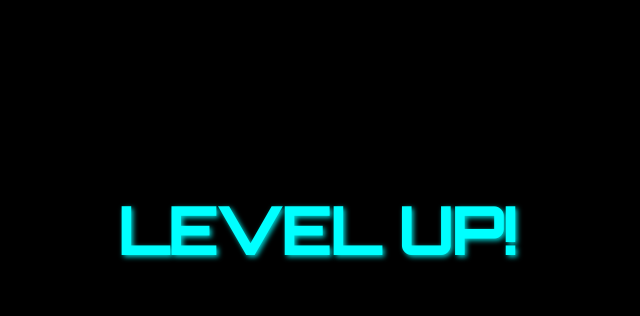
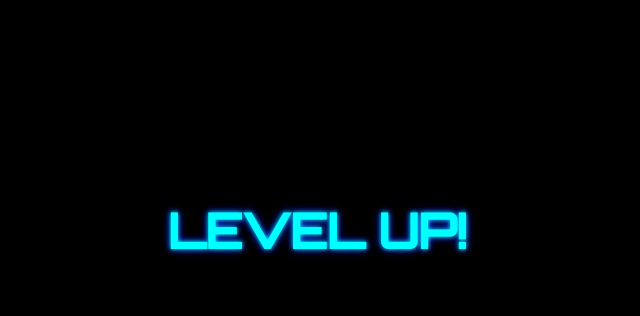
Before and after one commit to sante-ciani/leveling-site-sistem, a plain HTML site: page index.html in a window 1280 px wide. Shown: the part 178-494 px from the top of the page, without its empty margins (323-963 px from the left). Drawn offline with Linux system fonts and the light colour scheme.

Commit message:
Update style.css

```diff
--- a/style.css
+++ b/style.css
@@ -2,34 +2,33 @@
 
 body {
     background-color: black;
-    color: white;
+    color: cyan;
+    font-family: 'Orbitron', sans-serif;
+    text-align: center;
+    height: 100vh;
     display: flex;
     justify-content: center;
     align-items: center;
-    height: 100vh;
-    font-family: 'Orbitron', sans-serif;
-    overflow: hidden;
-}
-
-.glitch-container {
-    position: relative;
+    flex-direction: column;
 }
 
 .glitch {
-    font-size: 4rem;
-    position: relative;
-    display: inline-block;
+    font-size: 3rem;
     text-transform: uppercase;
-    color: #0ff;
-    text-shadow: 2px 2px 5px rgba(0, 255, 255, 0.8);
-    animation: glitch 0.5s infinite;
+    text-shadow: 0 0 5px cyan, 0 0 10px blue;
+    animation: glitch 0.8s infinite alternate;
 }
 
 @keyframes glitch {
-    0% { transform: translate(0); }
-    20% { transform: translate(-2px, 2px); }
-    40% { transform: translate(2px, -2px); }
-    60% { transform: translate(-2px, 2px); }
-    80% { transform: translate(2px, -2px); }
-    100% { transform: translate(0); }
+    0% { transform: translate(2px, 2px); }
+    100% { transform: translate(-2px, -2px); }
 }
+
+/* Effetto neon per l'audio */
+audio {
+    margin-top: 20px;
+    border: 2px solid cyan;
+    padding: 10px;
+    border-radius: 10px;
+    box-shadow: 0 0 10px cyan;
+}
```
